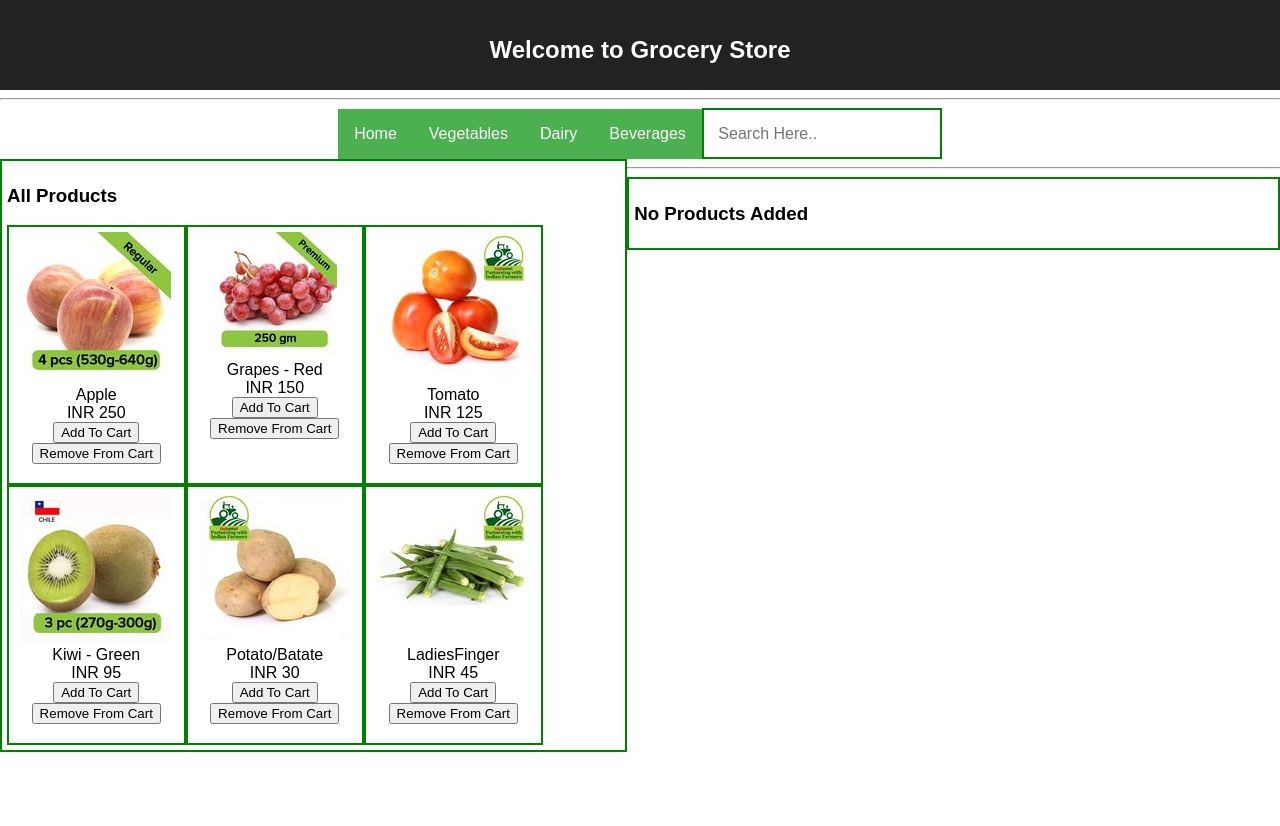
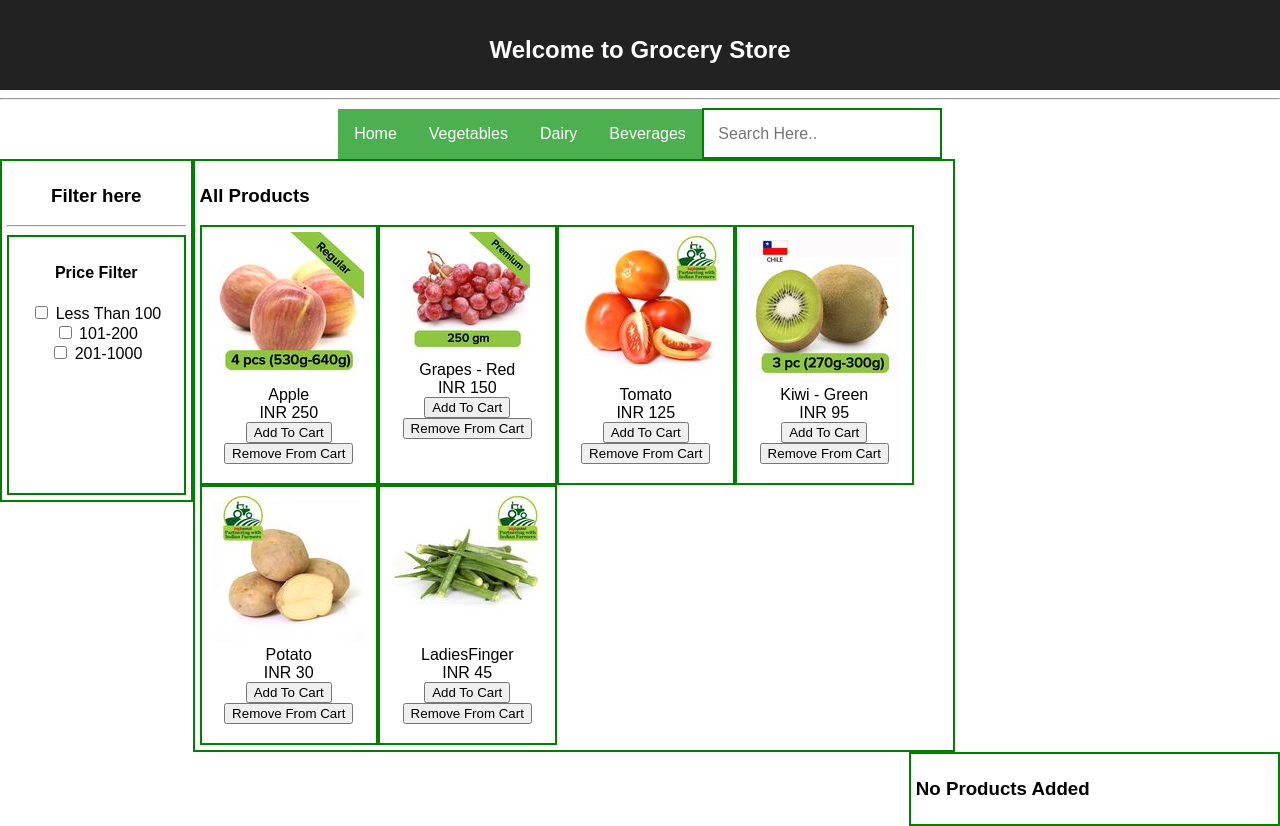
Before and after one commit to kathishivaramreddy/GroceryStore, a React (Create React App) app: page / in a window 1280 px wide. Before the commit the page ends 800 px from the top, so only its background shows below. Built offline with nearby package versions, Linux system fonts and the light colour scheme.

Commit message:
[Shiva/Sumi] Adding filter functionality based on price

```diff
--- a/src/App.css
+++ b/src/App.css
@@ -65,9 +65,9 @@
 
 }
 
-.productboxed {
+.filterboxed {
   border: 2px solid green ;
-  width: 49%;
+  width: auto;
   height:auto;
   float: left;
   padding: 5px;
@@ -75,11 +75,12 @@
 
 .productboxed {
   border: 2px solid green ;
-  width: 49%;
+  width: 59.6%;
   height:auto;
   float: left;
   padding: 5px;
 }
+
 .checkoutboxed {
   border: 2px solid green ;
   width: 100%;
@@ -95,19 +96,19 @@
   padding: 5px;
 }
 
-.cartboxed {
-  border: 2px solid green ;
-  width: 51%;
-  height:auto;
-  float: left;
-  padding: 5px;
-}
 
 .cart {
   border: 2px solid green ;
   width: auto;
   height:auto;
   float: left;
+  padding: 5px;
+}
+.cartboxed {
+  border: 2px solid green ;
+  width: 29%;
+  height:auto;
+  float: right;
   padding: 5px;
 }
 .totalbox {
--- a/src/App.js
+++ b/src/App.js
@@ -2,6 +2,7 @@ import React from 'react';
 import {Route,Link} from 'react-router-dom';
 import isNil from 'lodash/isNil';
 import merge from 'lodash/merge';
+import pull from 'lodash/pull'
 import concat from 'lodash/concat';
 
 import {ProductList} from './ProductList';
@@ -30,47 +31,59 @@ const concatCart = (items, newItem) => {
   return isNil(itemToBeUpdated) ? concat(items, newItem) : updateItems(items, newItem);
 };
 
-const deleteProduct = (item, newItem) => {
+const updateDecreasedQuantity = (item, newItem) => {
   return merge(item, {quantity: item.quantity - newItem.quantity});
 };
 
-const deleteItem = (items, newItem) => {
+const decreaseQuantity = (items, newItem) => {
     return items.map( (item) => {
-      return (item.name === newItem.name  ) ? deleteProduct(item,newItem) : item;
+      return (item.name === newItem.name  ) ? updateDecreasedQuantity(item,newItem) : item;
     });
 };
-
-const removefromCart = (items,newItem) => {
-
-  const itemToBeUpdated = items.find( (item) => { return item.name === newItem.name && item.quantity > 1});
-  const itemToBeDeleted = items.find( (item) => { return item.name === newItem.name && item.quantity === 1});
-
-  if(itemToBeUpdated){
-      return deleteItem(items,newItem)
-  }
-
-  else if(itemToBeDeleted){
+const removeItemFromCart = (items,itemToBeDeleted) => {
 
     return items.filter( (item) =>  item.name !== itemToBeDeleted.name)
 
+}
+const removefromCart = (items,newItem) => {
+
+  const itemQuantityToBeUpdated = items.find( (item) => { return item.name === newItem.name && item.quantity > 1});
+  const itemToBeDeleted = items.find( (item) => { return item.name === newItem.name && item.quantity === 1});
+
+  if(itemQuantityToBeUpdated){
+      return decreaseQuantity(items,newItem)
+  }
+  else if(itemToBeDeleted){
+    return removeItemFromCart(items,itemToBeDeleted)
   }
   else{
     return items;
     }
 }
 
+const addToFilter = (items,value) => {
+  return concat(items,value)
+}
+
+const removeFromFilter = (items,value) =>{
+  return pull(items,value)
+}
+
 
 class App extends React.Component {
   constructor(props) {
     super(props);
-    this.state = { cart : [],input : '' };
+    this.state = { cart : [],input : '' , filterSearch : []};
     this.handleAddToCart=this.handleAddToCart.bind(this);
     this.handleRemoveFromCart=this.handleRemoveFromCart.bind(this);
     this.updateInput = this.updateInput.bind(this);
+    this.handleCheckBox =this.handleCheckBox.bind(this);
+    // this.renderCart = this.renderCart.bind(this);
+    console.log('filter array', this.state.filterSearch)
   }
 
-  handleAddToCart(name,currency,price) {
-    const cartItem = {name, currency, price, quantity: 1};
+  handleAddToCart(name,currency,price,image) {
+    const cartItem = {name, currency, price,image,quantity: 1};
     const updatedCart = concatCart(this.state.cart, cartItem);
     this.setState({ cart: updatedCart});
   }
@@ -87,12 +100,32 @@ class App extends React.Component {
     this.setState({input: value })
   }
 
+  renderCart(){
+    return(<div className="cartboxed">
+      <Cart data={this.state.cart}/>
+    </div>)
+  }
+
+  handleCheckBox(e){
+
+    console.log('checkbox',e.target.checked,e.target.name, e.target.value);
+    const value =e.target.value;
+    if(e.target.checked){
+    const newFilterSearch = addToFilter(this.state.filterSearch,value);
+    this.setState({filterSearch: newFilterSearch})
+    console.log('after setstate',this.state.filterSearch) }
+    else{
+      const reducedFilterSearch = removeFromFilter(this.state.filterSearch,value);
+      this.setState({filterSearch: reducedFilterSearch})
+    }
+    console.log('filter array', this.state.filterSearch)
+  }
 
   render() {
 
 
-    console.log('state of cart..', this.state.cart);
-  return (
+    console.log('rendering app ', this.state.filterSearch);
+    return (
       <div>
         <div className="App">
 
@@ -140,6 +173,20 @@ class App extends React.Component {
 
             </div>
 
+            <br/>
+            <div className="filterboxed">
+              <h3>Filter here</h3>
+              <hr/>
+              <div className="boxed">
+                <snap>
+                  <h4>Price Filter</h4>
+                  <input type="checkbox" name="price1" value= "100" onChange={this.handleCheckBox} /> Less Than 100 <br/>
+                  <input type="checkbox" name="price2" value= "101-200" onChange={this.handleCheckBox} /> 101-200<br/>
+                  <input type="checkbox" name="price3" value= "201-1000" onChange={this.handleCheckBox} /> 201-1000<br/></snap>
+              </div>
+
+            </div>
+
             <div>
 
               <Route path='/fruits' component={() => <Fruits onClick={this.handleAddToCart.bind(this)} onRemove={this.handleRemoveFromCart.bind(this)}  />}/>
@@ -149,17 +196,15 @@ class App extends React.Component {
               <Route path='/tea' component={() => <Tea onClick={this.handleAddToCart.bind(this)}  onRemove={this.handleRemoveFromCart.bind(this)} />}/>
               <Route path='/coffee' component={() => <Coffee onClick={this.handleAddToCart.bind(this) }   onRemove={this.handleRemoveFromCart.bind(this)} />}/>
               <Route exact path='/checkout' component={Checkout}/>
-              <Route exact path='/' component={() => <ProductList onClick={this.handleAddToCart.bind(this)} onRemove={this.handleRemoveFromCart.bind(this)} onSearch={this.state.input} />}/>
+              <Route exact path='/' component={() => <ProductList onClick={this.handleAddToCart.bind(this)} onRemove={this.handleRemoveFromCart.bind(this)} onSearch={this.state.input} onFilter={this.state.filterSearch}/>}/>
 
             </div>
+          </div>
+
 
           </div>
-          <hr/>
-        </div>
 
-        <div className="cartboxed">
-          <Cart data={this.state.cart}/>
-        </div>
+        {this.renderCart() }
 
       </div>
     );
--- a/src/Cart.js
+++ b/src/Cart.js
@@ -11,7 +11,7 @@ export class Cart extends React.Component {
         return <h3>No Products Added</h3>;
     }
 
-    const listItems = this.props.data.map( (value) => <div className="cart" key={value.name}> {value.name} <br/>{value.currency} {value.price} <br/>{value.quantity} </div>);
+    const listItems = this.props.data.map( (value) => <div className="cart" key={value.name}>   <img src={value.image} alt='' /> <br/> {value.name} <br/>{value.currency} {value.price} <br/>{value.quantity} </div>);
 
     const total = sum(this.props.data.map((product) => product.price * product.quantity));
     return (
--- a/src/Checkout.js
+++ b/src/Checkout.js
@@ -1,4 +1,5 @@
 import React from 'react';
+import ReactDOM from 'react-dom';
 import './App.css';
 
 export class Checkout extends React.Component {
--- a/src/ProductList.js
+++ b/src/ProductList.js
@@ -5,14 +5,14 @@ import './App.css';
 export class ProductList extends React.Component {
   constructor(props) {
     super(props);
-    console.log(this.props);
+    // console.log(this.props);
     this.state={
       products: [
         {name: 'Apple', price: 250, image: require('./images/apple.jpg'), currency: 'INR'},
         {name: 'Grapes - Red', price: 150, image: require('./images/grapes.jpg'), currency: 'INR'},
         {name: 'Tomato', price: 125, image: require('./images/tomato.jpg'), currency: 'INR'},
         {name: 'Kiwi - Green', price: 95, image: require('./images/kiwi.jpg'), currency: 'INR'},
-        {name: 'Potato/Batate', price: 30, image: require('./images/potato.jpg'), currency: 'INR'},
+        {name: 'Potato', price: 30, image: require('./images/potato.jpg'), currency: 'INR'},
         {name: 'LadiesFinger', price: 45, image: require('./images/ladiesfinger.jpg'), currency: 'INR'},
       ],
     };
@@ -24,7 +24,7 @@ export class ProductList extends React.Component {
         <img src={data.image} alt=''/><br/>
         {data.name}<br/>
         {data.currency} {data.price}<br/>
-        <button className="addBasket" value="Add" onClick={ () => this.props.onClick(data.name, data.currency, data.price)}>Add To Cart </button>
+        <button className="addBasket" value="Add" onClick={ () => this.props.onClick(data.name, data.currency, data.price,data.image)}>Add To Cart </button>
         <button className="addBasket" value="Remove From Cart" onClick={ () => this.props.onRemove(data.name,data.currency,data.price)}>Remove From Cart </button>
       </div>);
 
@@ -33,17 +33,32 @@ export class ProductList extends React.Component {
         <img src={data.image} alt=''/><br/>
         {data.name}<br/>
         {data.currency} {data.price}<br/>
-        <button className="addBasket" value="Add" onClick={ () => this.props.onClick(data.name, data.currency, data.price)}>Add To Cart </button>
+        <button className="addBasket" value="Add" onClick={ () => this.props.onClick(data.name, data.currency, data.price,data.image)}>Add To Cart </button>
         <button className="addBasket" value="Remove From Cart" onClick={ () => this.props.onRemove(data.name)}>Remove From Cart </button>
       </div>);
-    console.log('searchItems', searchItems);
+
+      console.log('rendering producttlist',this.props,this.props.onFilter)
+      //[100,['200-1000']]
+
+      const filterItems = this.state.products.filter( (product) => product.price < this.props.onFilter)
+      .map((product) =>
+        <div className="boxed" key={product.name}>
+          <img src={product.image} alt=''/><br/>
+          {product.name}<br/>
+          {product.currency} {product.price}<br/>
+          <button className="addBasket" value="Add" onClick={ () => this.props.onClick(product.name, product.currency, product.price,product.image)}>Add To Cart </button>
+          <button className="addBasket" value="Remove From Cart" onClick={ () => this.props.onRemove(product.name)}>Remove From Cart </button>
+        </div>);
+
+    // console.log('searchItems', searchItems);
+    console.log('filterItems', filterItems);
     return (
       <div >
 
         <div className="productboxed">
           <h3 align="left">All Products</h3>
-          {searchItems.length === 0 ? listItems : searchItems}
-
+          {searchItems.length === 0 && filterItems.length === 0 ? listItems
+          : searchItems.length === 0 ? filterItems : searchItems}
         </div>
 
       </div>
```
Also changed, not shown: 2 other files (tests, documents, lock files or other folders).
